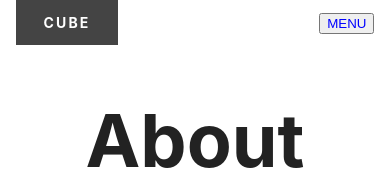
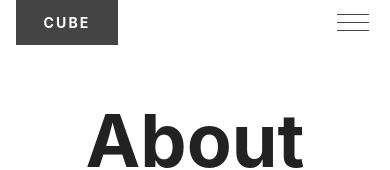
Before and after one commit to nittashiori/next-blog, a Next.js app: page /about in a window 390 px wide. Shown: the top 170 px of the page. Built offline with nearby package versions, Linux system fonts and the light colour scheme.

Commit message:
ボタンをハンバーガーの形にする

```diff
--- a/components/nav.js
+++ b/components/nav.js
@@ -15,7 +15,10 @@ export default function Nav() {
 
   return (
     <nav className={navIsOpen ? styles.open : styles.close}>
-      <button className={styles.btn} onClick={toggleNav}>MENU</button>
+      <button className={styles.btn} onClick={toggleNav}>
+        <span className={styles.bar}></span>
+        <span className="sr-only">MENU</span>
+      </button>
       <ul className={styles.list}>
         <li>
           <Link href="/">
--- a/styles/nav.module.css
+++ b/styles/nav.module.css
@@ -17,16 +17,60 @@
 /* モバイル */
 @media (max-width: 767px) {
   .btn {
+    all: unset;
+    outline: revert;
+    -webkit-tap-highlight-color: transparent;
+    cursor: pointer;
+    width: 42px;
+    height: 42px;
     position: relative;
     z-index: 200;
   }
 
   .close .btn {
-    color: blue;
+    color: var(--gray-75);
   }
 
   .open .btn {
-    color: red;
+    color: var(--white);
+  }
+
+  /* ボタン内のバー */
+  .btn {
+    display: grid;
+    place-items: center;
+  }
+
+  .btn::before,
+  .btn::after,
+  .btn .bar {
+    grid-area: 1 / 1;
+    content: "";
+    display: block;
+    width: 32px;
+    height: 1px;
+    background: currentColor;
+    transition: transform 0.4s;
+  }
+
+  .close .btn::before {
+    transform: translateY(-8px);
+  }
+
+  .close .btn::after {
+    transform: translateY(8px);
+  }
+
+  .open .btn::before {
+    transform: rotate(45deg);
+  }
+
+  .open .btn::after {
+    transform: rotate(-45deg);
+  }
+
+  .open .btn .bar {
+    transform: scale(0);
   }
 
   /* メニュー（オーバーレイ） */
```
